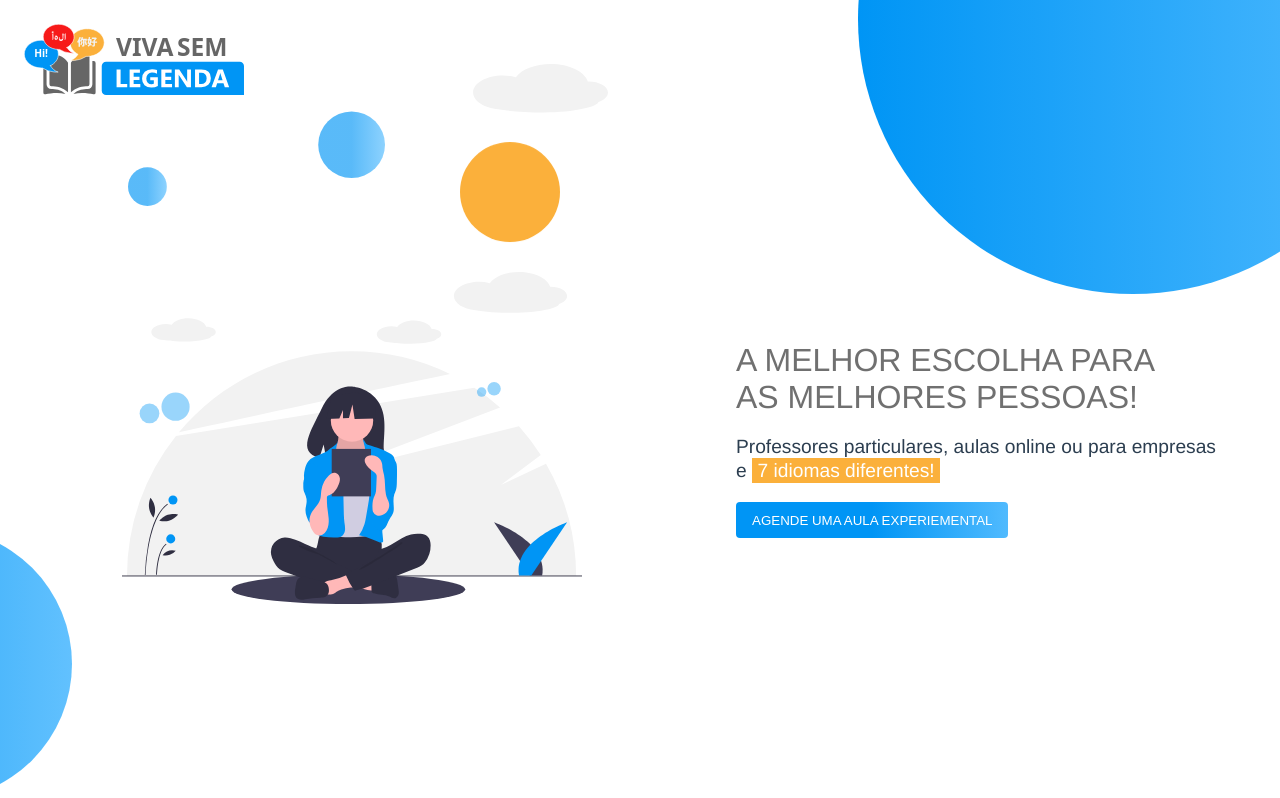
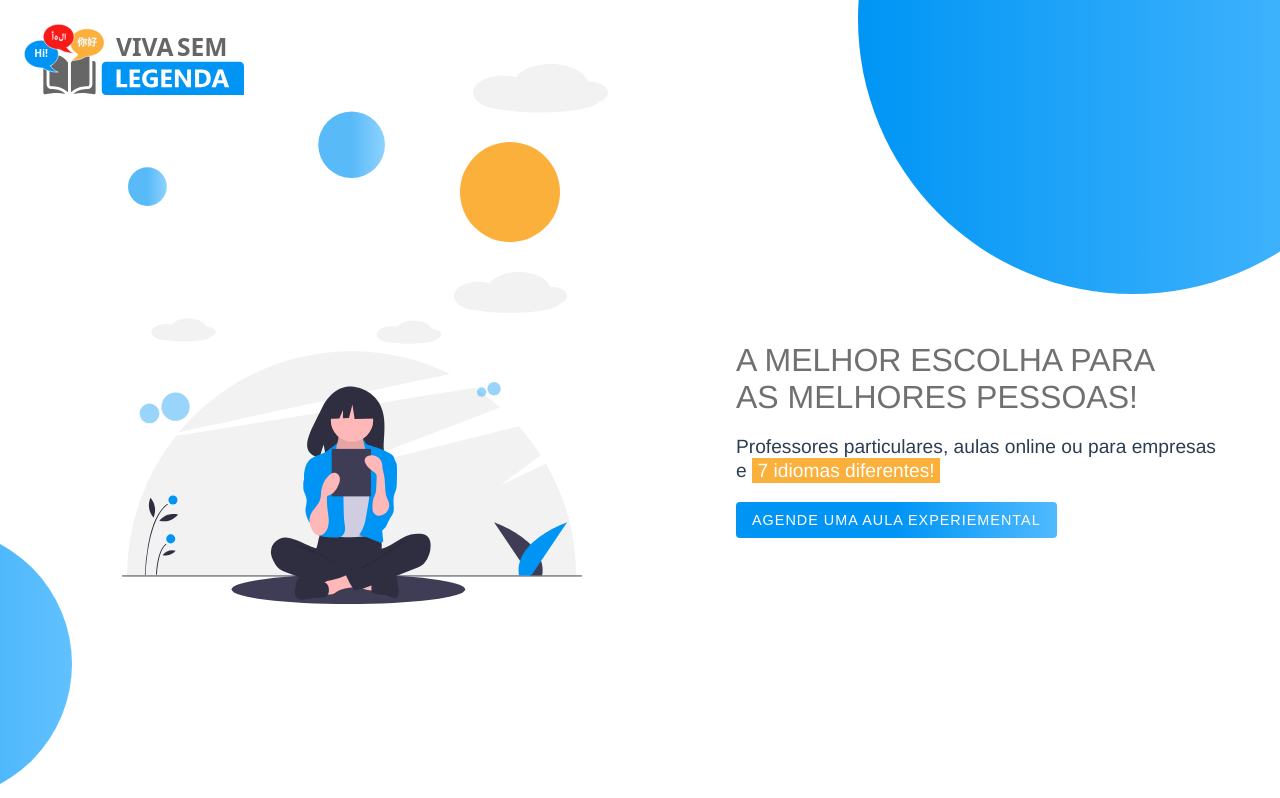
Before and after one commit to victormachadogp/vivasemlegenda-website-v2, a Vue app: page / in a window 1280 px wide. Shown: the top 798 px of the page. Built offline with nearby package versions, Linux system fonts and the light colour scheme.

Commit message:
Design adjustments to the BaseButton

```diff
--- a/src/components/BaseButton.vue
+++ b/src/components/BaseButton.vue
@@ -43,6 +43,8 @@ button {
 }
 
 .btn {
+  font-size: 0.9em;
+  letter-spacing: 1px;
   align-items: center;
   border-radius: 4px;
   display: inline-flex;
```
